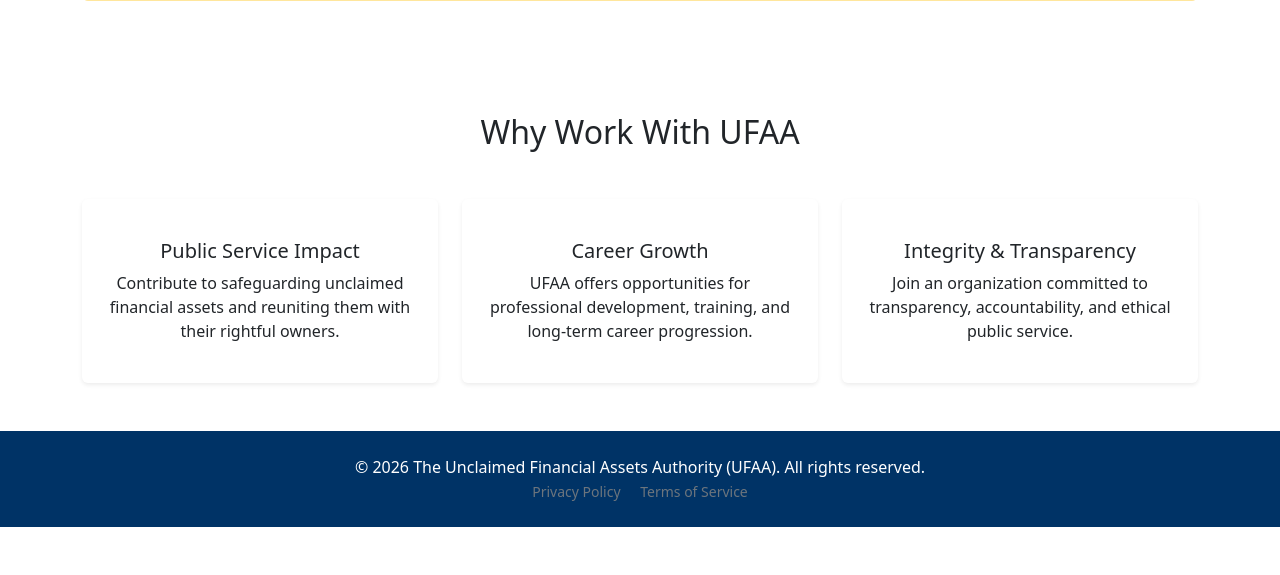
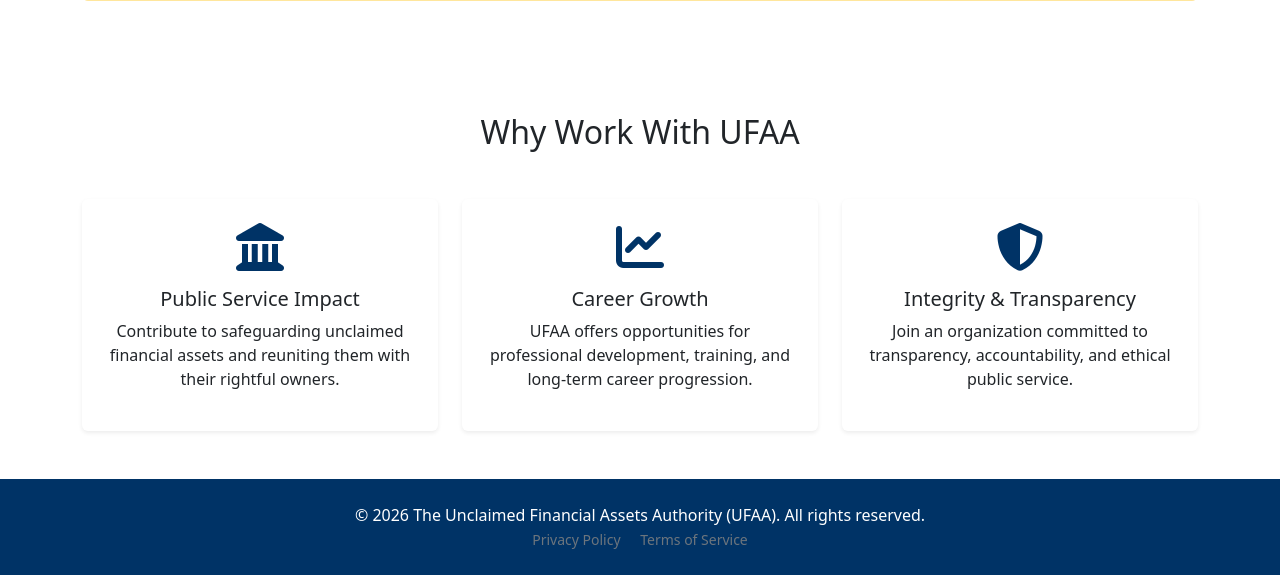
Before and after one commit to Sylvester976/UFAA, a Django app: page / in a window 1280 px wide. Shown: the part 1448-2023 px from the top of the page. Before the commit the page ends 1975 px from the top, so only its background shows below. Run offline with Django 5.2, Linux system fonts and the light colour scheme; data that the repository does not hold is empty; parts of the project's set-up code (start-up, migrations or seed data) failed here and were passed over; some libraries are stand-ins or nearby versions.

Commit message:
landing UI

```diff
--- a/templates/auth/landing.html
+++ b/templates/auth/landing.html
@@ -17,6 +17,8 @@
     <!-- Bootstrap Icons -->
     <link href="{% static 'assets/npm/font/bootstrap-icons.css' %}" rel="stylesheet"/>
     <link href="{% static 'assets/font-awesome/css/all.min.css' %}" rel="stylesheet"/>
+    <link rel="stylesheet"
+      href="https://cdnjs.cloudflare.com/ajax/libs/font-awesome/6.5.0/css/all.min.css">
 
     <style>
         .shadow-sm:hover{
```
